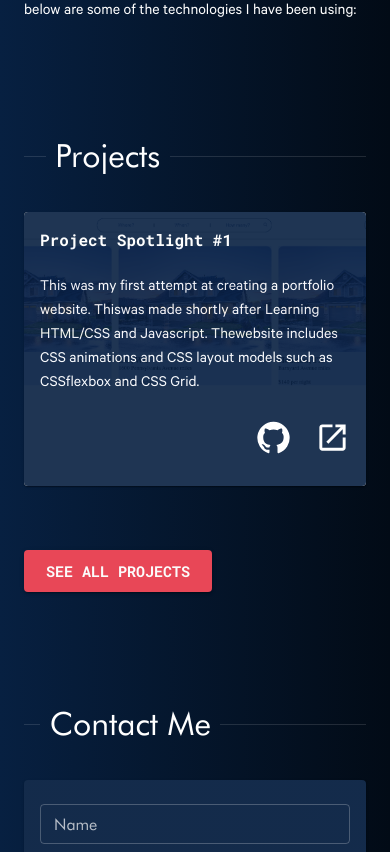
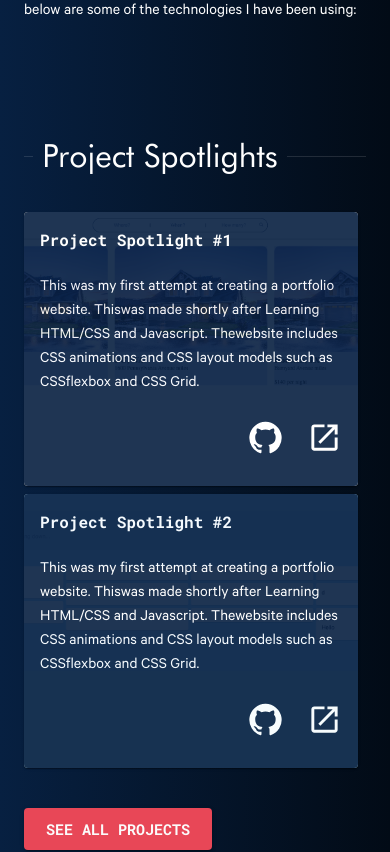
Before and after one commit to mmertune-deprecated-projects/Personal-Portfolio3, a React (Create React App) app: page / in a window 390 px wide. Shown: the part 1440-2292 px from the top of the page. Built offline with nearby package versions, Linux system fonts and the light colour scheme.

Commit message:
modified width of Contact and colums for projects in respect to breakpoints

```diff
--- a/package.json
+++ b/package.json
@@ -6,6 +6,7 @@
     "@emotion/react": "^11.10.5",
     "@emotion/styled": "^11.10.5",
     "@mui/icons-material": "^5.11.0",
+    "@mui/lab": "^5.0.0-alpha.120",
     "@mui/material": "^5.11.7",
     "@testing-library/jest-dom": "^5.16.5",
     "@testing-library/react": "^13.4.0",
--- a/src/assets/assets.js
+++ b/src/assets/assets.js
@@ -1,4 +1,5 @@
 const assets = {
     seaBnb: require('./seabnb.png'),
+    jotter: require('./jotter.png')
   }
 export default assets
--- a/src/components/spotlightCard/SpotlightCard.jsx
+++ b/src/components/spotlightCard/SpotlightCard.jsx
@@ -11,10 +11,11 @@ const SpotlightCard = ({
   cardDescription,
   githubLink,
   webpageLink,
+  marginBtm
 }) => {
   return (
     <div>
-      <Card sx={{ position: "relative", marginBottom: 4 }}>
+      <Card sx={{ position: "relative", marginBottom: marginBtm }}>
         <CardMedia
           component="img"
           alt="Picture"
--- a/src/pages/home/about/About.jsx
+++ b/src/pages/home/about/About.jsx
@@ -7,7 +7,7 @@ const About = () => {
   return (
     <section className="about section-styling" id="about">
       <Typography variant="sectionHeader" component="h2" sx={{ marginBottom:4 }}>
-        <Divider textAlign="left">About</Divider>
+        <Divider textAlign="left">About Me</Divider>
       </Typography>
       <Typography variant="body" component="p">
         Hello! I’m Marvens Mertune, a software developer. In May 2022, I
--- a/src/pages/home/contact/Contact.jsx
+++ b/src/pages/home/contact/Contact.jsx
@@ -11,10 +11,15 @@ import {
 const Contact = () => {
   return (
     <section className="contact section-styling" id="contact">
-      <Typography variant="sectionHeader" component="h2" sx={{ marginBottom:4 }}>
+      <Typography
+        variant="sectionHeader"
+        component="h2"
+        sx={{ marginBottom: 4 }}
+      >
         <Divider textAlign="left">Contact Me</Divider>
       </Typography>
-      <Card sx={{ bgcolor: "quaternary.main" }}>
+      <div className="card_container">
+        <Card sx={{ bgcolor: "quaternary.main", maxWidth:"900px", width: "100%" }}>
           <CardContent>
             <form name="contact" netlify netlify-honeypot="bot-field" hidden>
               <input type="text" name="name" />
@@ -107,6 +112,7 @@ const Contact = () => {
             </form>
           </CardContent>
         </Card>
+      </div>
     </section>
   );
 };
--- a/src/pages/home/contact/contact.css
+++ b/src/pages/home/contact/contact.css
@@ -1,3 +1,7 @@
-.contact_formContainer{
-    /* background-color: aqua; */
+.card_container {
+  display: flex;
+  justify-content: center;
+  align-items: center;
+  flex-direction: column;
+  flex: 1;
 }
--- a/src/pages/home/project/Project.jsx
+++ b/src/pages/home/project/Project.jsx
@@ -8,14 +8,37 @@ import {
   CardMedia,
   Box,
   SvgIcon,
+  useMediaQuery,
 } from "@mui/material";
 import { GitHub, Launch } from "@mui/icons-material";
 import { HashLink } from "react-router-hash-link";
 import seabnbImage from "../../../assets/seabnb.png";
 import { LineBreak } from "../../../components";
 import { SpotlightCard } from "../../../components";
+import { useTheme } from "@mui/material/styles";
+import { Masonry } from "@mui/lab";
 
 const Project = () => {
+  const theme = useTheme();
+  const smallphoneView = useMediaQuery(theme.breakpoints.down("sm"));
+  const smallTabletView = useMediaQuery(theme.breakpoints.up("sm"));
+  const largeTabletView = useMediaQuery(theme.breakpoints.up("md"));
+  const laptopView = useMediaQuery(theme.breakpoints.up("lg"));
+  const lgDesktopView = useMediaQuery(theme.breakpoints.up("xl"));
+
+  const columnVal = () => {
+    if (lgDesktopView) {
+      return 2;
+    } else if (laptopView) {
+      return 2;
+    } else if (largeTabletView) {
+      return 2;
+    } else if (smallTabletView) {
+      return 2;
+    } else if (smallphoneView) {
+      return 1;
+    }
+  };
   return (
     <section className="project section-styling" id="project">
       <Typography
@@ -23,98 +46,34 @@ const Project = () => {
         component="h2"
         sx={{ marginBottom: 4 }}
       >
-        <Divider textAlign="left">Projects</Divider>
+        <Divider textAlign="left">Project Spotlights</Divider>
       </Typography>
-      <SpotlightCard
-        image="seaBnb"
-        cardTitle="Project Spotlight #1"
+      <Masonry columns={columnVal()}>
+        <SpotlightCard
+          image="seaBnb"
+          cardTitle="Project Spotlight #1"
+          cardDescription="This was my first attempt at creating a portfolio website. Thiswas made shortly after Learning HTML/CSS and Javascript. Thewebsite includes CSS animations and CSS layout models such as CSSflexbox and CSS Grid."
+          githubLink="https://github.com/mmertune/SeaBNB"
+          webpageLink="https://seabnb.marvensmertune.com/"
+          marginBtm={0}
+        />
+        <SpotlightCard
+          image="jotter"
+          cardTitle="Project Spotlight #2"
+          cardDescription="This was my first attempt at creating a portfolio website. Thiswas made shortly after Learning HTML/CSS and Javascript. Thewebsite includes CSS animations and CSS layout models such as CSSflexbox and CSS Grid."
+          githubLink="https://www.bing.com/"
+          webpageLink="https://www.google.com/"
+          marginBtm={0}
+        />
+      </Masonry>
+
+      {/* <SpotlightCard
+        image="jotter"
+        cardTitle="Project Spotlight #3"
         cardDescription="This was my first attempt at creating a portfolio website. Thiswas made shortly after Learning HTML/CSS and Javascript. Thewebsite includes CSS animations and CSS layout models such as CSSflexbox and CSS Grid."
         githubLink="https://www.bing.com/"
         webpageLink="https://www.google.com/"
-      />
-      {/* <Card sx={{ position: "relative", marginBottom: 4 }}>
-        <CardMedia
-          component="img"
-          alt="Picture"
-          height="100%"
-          image={seabnbImage}
-          sx={{ position: "absolute", top: "0", left: "0", zIndex: "10" }}
-        />
-        <Box
-          sx={{
-            width: "100%",
-            height: "100%",
-            backgroundColor: "quaternary.main",
-            opacity: "0.9",
-            position: "relative",
-            zIndex: "20",
-          }}
-        >
-          <CardContent>
-            <Typography variant="subSectionHeader" component="h3">
-              Project Spotlight #1
-            </Typography>
-            <LineBreak />
-            <Typography variant="body" component="p">
-              This was my first attempt at creating a portfolio website. This
-              was made shortly after Learning HTML/CSS and Javascript. The
-              website includes CSS animations and CSS layout models such as CSS
-              flexbox and CSS Grid.
-            </Typography>
-            <LineBreak />
-            <div className="project_cardLinks">
-              <HashLink smooth to="/#hero">
-                <GitHub fontSize="large" />
-              </HashLink>
-
-              <HashLink smooth to="/#hero">
-                <Launch fontSize="large" />
-              </HashLink>
-            </div>
-          </CardContent>
-        </Box>
-      </Card> */}
-      {/* <Card sx={{ position: "relative", zIndex: "-20" }}>
-        <CardMedia
-          component="img"
-          alt="Picture"
-          height="100%"
-          image={seabnbImage}
-          sx={{ position: "absolute", top: "0", left: "0", zIndex: "-10" }}
-        />
-        <Box
-          sx={{
-            width: "100%",
-            height: "100%",
-            backgroundColor: "quaternary.main",
-            opacity: "0.9",
-          }}
-        >
-          <CardContent>
-            <Typography variant="subSectionHeader" component="h3">
-              Project Spotlight #3
-            </Typography>
-            <LineBreak />
-            <Typography variant="body" component="p">
-              This was my first attempt at creating a portfolio website. This
-              was made shortly after Learning HTML/CSS and Javascript. The
-              website includes CSS animations and CSS layout models such as CSS
-              flexbox and CSS Grid.
-            </Typography>
-          </CardContent>
-        </Box>
-      </Card> */}
-      {/* <Button
-        variant="contained"
-        color="tertiary"
-        size="large"
-        sx={{ marginTop: 4 }}
-      >
-        <HashLink smoooth to="/#Contact">
-        See All Projects
-        </HashLink>
-      </Button> */}
-
+      /> */}
       <HashLink smooth to="/projects">
         <Button
           variant="contained"
--- a/src/pages/project/Projects.jsx
+++ b/src/pages/project/Projects.jsx
@@ -1,15 +1,41 @@
 import { Navbar, SpotlightCard } from "../../components";
 import "./projects.css";
+import { useTheme } from "@mui/material/styles";
+import { useMediaQuery } from "@mui/material";
+import { Masonry } from "@mui/lab";
+
 const Projects = () => {
+  const theme = useTheme();
+  const smallphoneView = useMediaQuery(theme.breakpoints.down("sm"));
+  const smallTabletView = useMediaQuery(theme.breakpoints.up("sm"));
+  const largeTabletView = useMediaQuery(theme.breakpoints.up("md"));
+  const laptopView = useMediaQuery(theme.breakpoints.up("lg"));
+  const lgDesktopView = useMediaQuery(theme.breakpoints.up("xl"));
+
+  const columnVal = () => {
+    if (lgDesktopView) {
+      return 2;
+    } else if (laptopView) {
+      return 2;
+    } else if (largeTabletView) {
+      return 2;
+    } else if (smallTabletView) {
+      return 2;
+    } else if (smallphoneView) {
+      return 1;
+    }
+  };
   return (
     <main className="projects section-styling">
       <Navbar />
+      <Masonry columns={columnVal()}>
         <SpotlightCard
           image="seaBnb"
           cardTitle="Project Spotlight #1"
           cardDescription="This was my first attempt at creating a portfolio website. Thiswas made shortly after Learning HTML/CSS and Javascript. Thewebsite includes CSS animations and CSS layout models such as CSSflexbox and CSS Grid."
           githubLink="https://www.bing.com/"
           webpageLink="https://www.google.com/"
+          marginBtm={0}
         />
         <SpotlightCard
           image="seaBnb"
@@ -17,6 +43,7 @@ const Projects = () => {
           cardDescription="This was my first attempt at creating a portfolio website. Thiswas made shortly after Learning HTML/CSS and Javascript. Thewebsite includes CSS animations and CSS layout models such as CSSflexbox and CSS Grid."
           githubLink="https://www.bing.com/"
           webpageLink="https://www.google.com/"
+          marginBtm={0}
         />
         <SpotlightCard
           image="seaBnb"
@@ -24,7 +51,9 @@ const Projects = () => {
           cardDescription="This was my first attempt at creating a portfolio website. Thiswas made shortly after Learning HTML/CSS and Javascript. Thewebsite includes CSS animations and CSS layout models such as CSSflexbox and CSS Grid."
           githubLink="https://www.bing.com/"
           webpageLink="https://www.google.com/"
+          marginBtm={0}
         />
+      </Masonry>
     </main>
   );
 };
```
Also changed, not shown: src/assets/jotter.png (added), 1 other file (tests, documents, lock files or other folders). Lines whose indentation alone changed are shown as unchanged.
